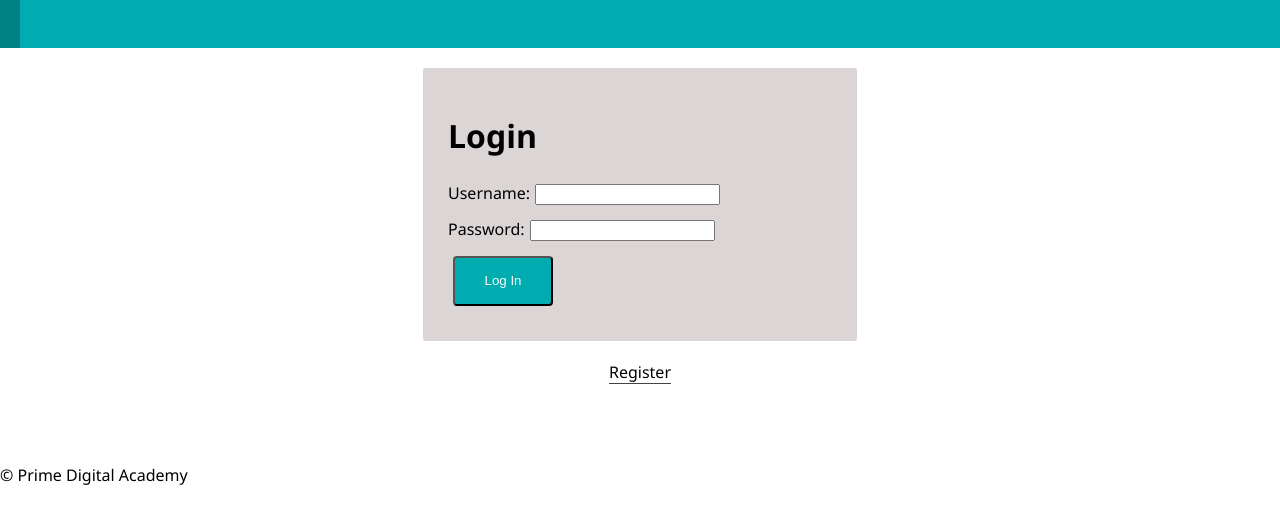
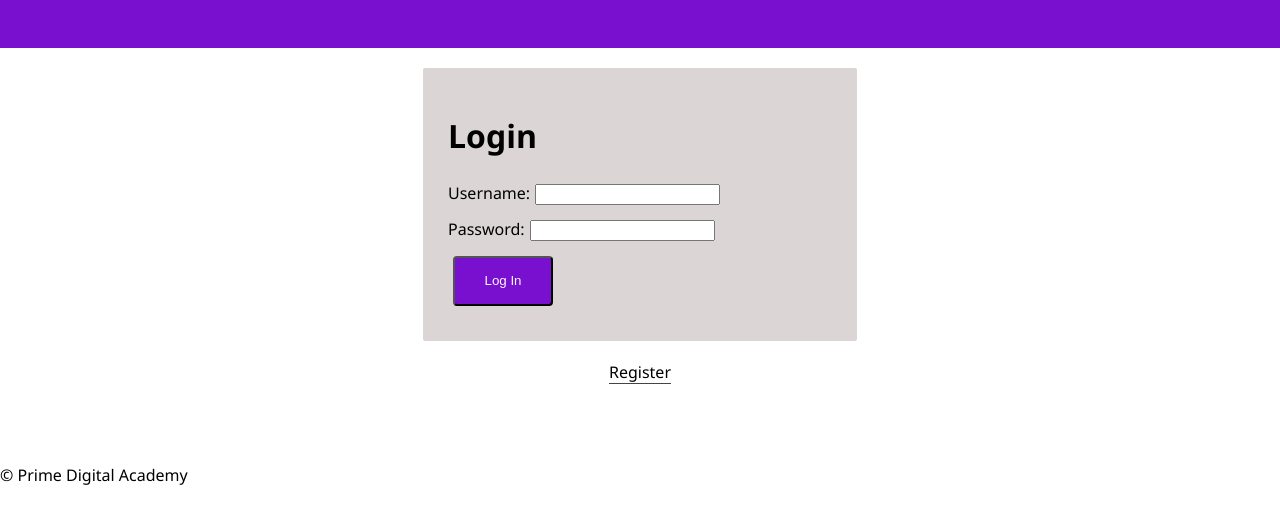
Before and after one commit to KaetiG/prime-solo-project-plan-et, a React (Create React App) app: page /#/posts in a window 1280 px wide. Before the commit this address led to /#/profile. Shown: the top 524 px of the page. Built offline with nearby package versions, Linux system fonts and the light colour scheme; no server answers.

Commit message:
add text area for user to enter new goals

```diff
--- a/src/components/App/App.css
+++ b/src/components/App/App.css
@@ -23,7 +23,7 @@ input {
 }
 
 .log-in, .log-out, .register {
-  background-color: #00acb0;
+  background-color: #790fcf;
   border-radius: 4px;
   color: #f8f8f8;
   min-height: 50px;
@@ -33,7 +33,7 @@ input {
 }
 
 .log-in:hover, .log-out:hover, .register:hover {
-  background-color: #008183;
+  background-color: #790fcf;
 }
 
 /* This line makes the "Register" and "Login" buttons look like links */
--- a/src/components/Nav/Nav.css
+++ b/src/components/Nav/Nav.css
@@ -8,13 +8,13 @@
 
 .nav {
   overflow: hidden;
-  background-color: #00acb0;
+  background-color: #790fcf;
 }
 
 .nav-link {
   float: left;
   color: #f2f2f2;
-  background-color: #00acb0;
+  background-color: #790fcf;
   text-align: center;
   padding: 24px 10px;
   text-decoration: none;
@@ -28,7 +28,7 @@
 }
 
 .nav-link:hover {
-  background-color: #008183;
+  background-color: #790fcf;
 }
 
 .nav-right {
--- a/src/components/PostsPage/PostsPage.js
+++ b/src/components/PostsPage/PostsPage.js
@@ -2,9 +2,29 @@ import React, { Component } from 'react';
 import { connect } from 'react-redux';
 
 class PostsPage extends Component {
+    state = {
+        entry: '',
+    }
+
+    handleInputEntry = (event) => {
+        this.setState({
+            entry: event.target.value
+        })
+        console.log(event.target.value)
+    }
+
     render() {
         return (
-            <></>
+            <div>
+                <textarea type="text"
+                    rows="8"
+                    cols="55"
+                    onChange={this.handleInputEntry}
+                    value={this.state.entry}
+                    key={'entry'}
+                    placeholder='My goals for this week are...'>
+                </textarea>
+            </div>
         )
     }
 }
```
